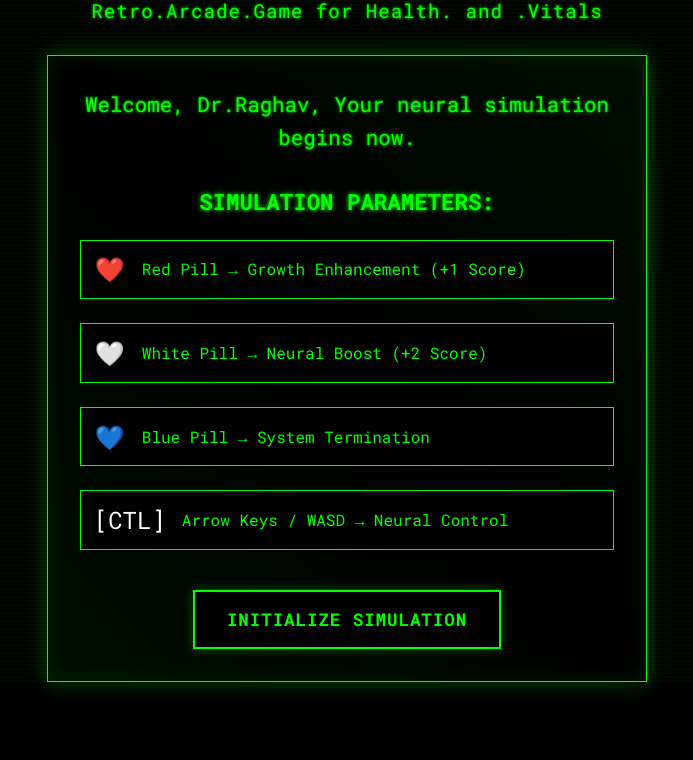
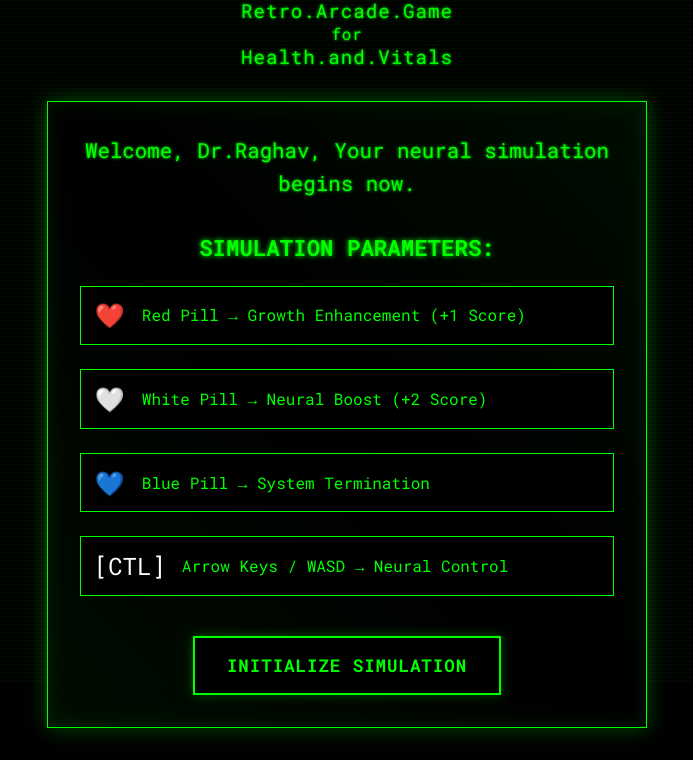
Before and after one commit to mlaasya07/retro-snake-game, a website built with Vite: page index.html in a window 1280 px wide. Shown: the part 116-876 px from the top of the page, without its empty margins (293-986 px from the left). Before the commit the page ends 830 px from the top, so only its background shows below. Built offline with nearby package versions, Linux system fonts and the light colour scheme.

Commit message:
"Update index.html with subtitle and styling changes"

```diff
--- a/index.html
+++ b/index.html
@@ -13,7 +13,9 @@
   <div class="container">
     <header>
       <h1 class="title">Op-R.A.G.H.A.V.</h1>
-      <p class="subtitle">Retro.Arcade.Game for Health. and .Vitals</p>
+      <p class="subtitle">Retro.Arcade.Game</p>
+      <p class="subtitle" style="font-size:1rem">for</p>
+      <p class="subtitle">Health.and.Vitals</p>
     </header>
 
     <div id="startScreen" class="screen">
```
